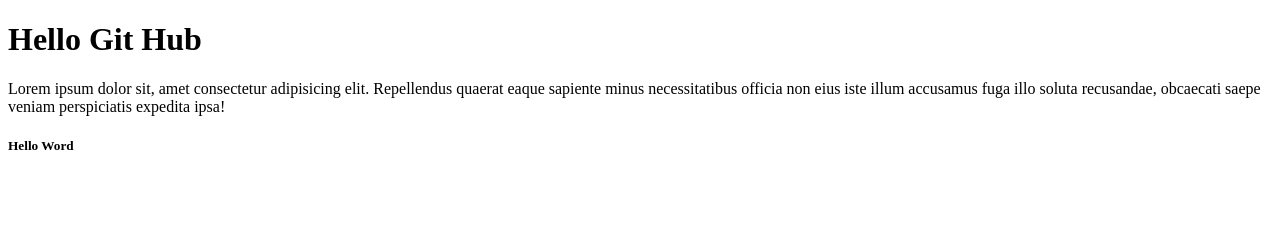
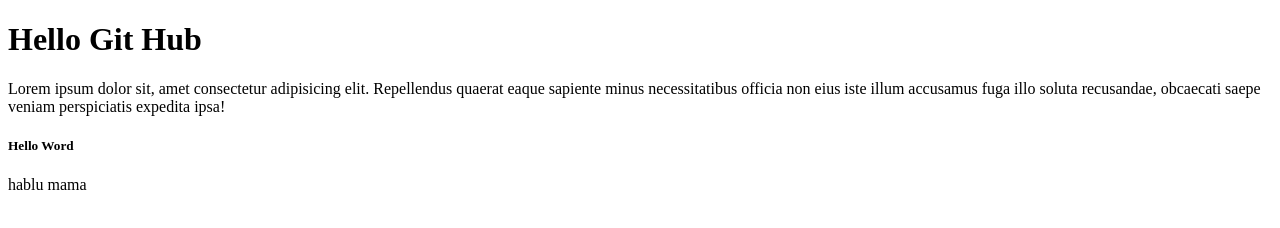
Before and after one commit to NaimurRahnan/first_project, a plain HTML site: page index.html in a window 1280 px wide. Drawn offline with Linux system fonts and the light colour scheme.

Commit message:
Update index.html

```diff
--- a/index.html
+++ b/index.html
@@ -8,5 +8,6 @@
     <h1>Hello Git Hub</h1>
     <p>Lorem ipsum dolor sit, amet consectetur adipisicing elit. Repellendus quaerat eaque sapiente minus necessitatibus officia non eius iste illum accusamus fuga illo soluta recusandae, obcaecati saepe veniam perspiciatis expedita ipsa!</p>
     <h5>Hello Word</h5>
+    <p>hablu mama</p>
 </body>
 </html>
```
